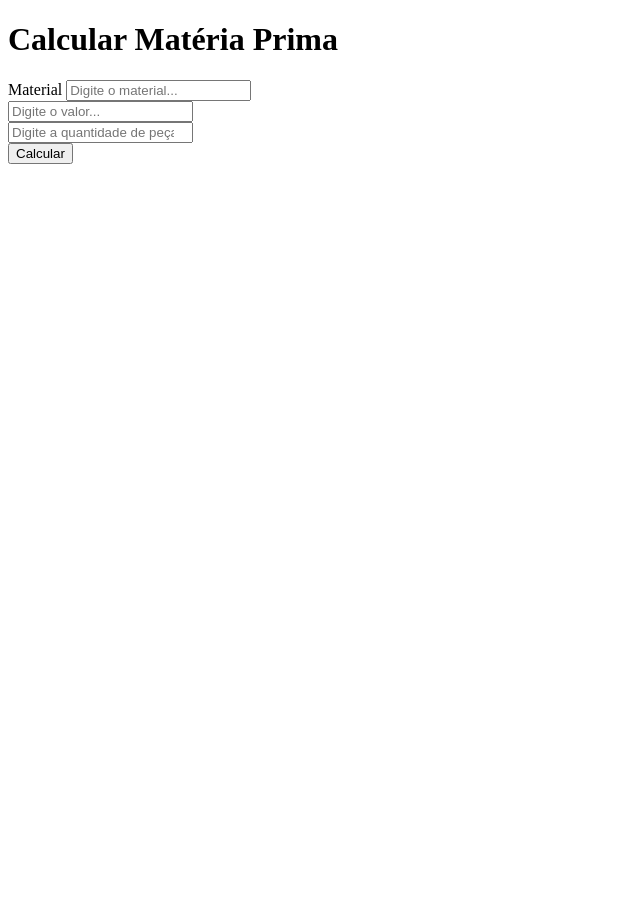
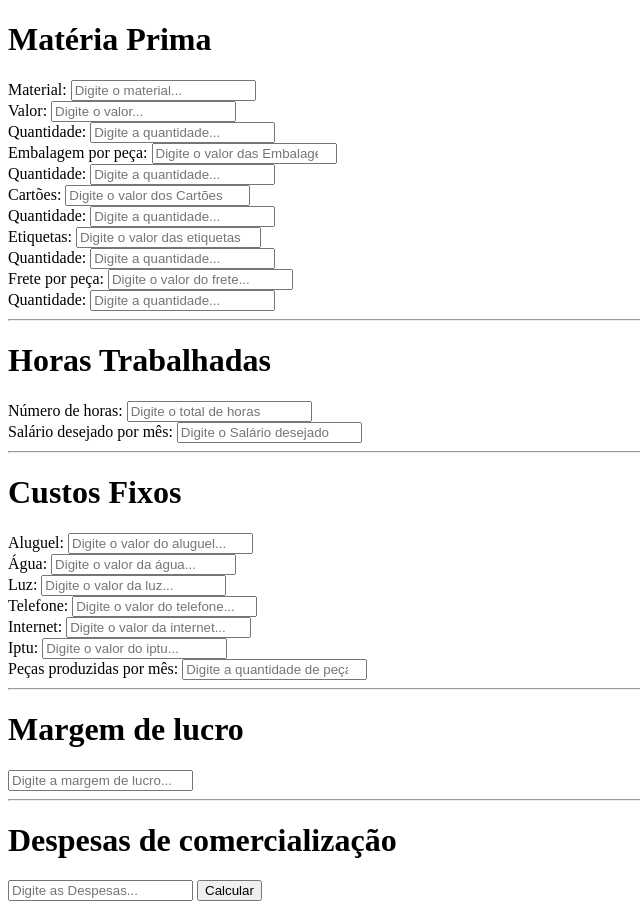
Before and after one commit to galaticghost/precificacao-pecas, a PHP site: page / in a window 1280 px wide. Shown: the whole page, without its empty margins (0-640 px from the left). Before the commit the page ends 164 px from the top, so only its background shows below. Run offline with PHP 8.4, Linux system fonts and the light colour scheme.

Commit message:
Formulário 0.1

```diff
--- a/index.php
+++ b/index.php
@@ -6,16 +6,81 @@
     <title>Preço</title>
 </head>
 <body>
-    <h1>Calcular Matéria Prima</h1>
-<form method="POST" action="controller/produtoController.php">
-    <label>Material</label>
+    <h1>Matéria Prima</h1>
+    <form method="POST" action="controller/produtoController.php">
+    <label>Material:</label>
     <input type="text" placeholder="Digite o material..." name="txtMaterial" required="">
     <br>
-    <input type="number" step="0.01" placeholder="Digite o valor..." name="txtValor">
+    <label>Valor:</label>
+    <input type="number" step="0.01" min="0" placeholder="Digite o valor..." name="txtValor" required>
     <br>
-    <input type="number" placeholder="Digite a quantidade de peças..." name="txtPecas">
+    <label>Quantidade:</label>
+    <input type="number" min="0" placeholder="Digite a quantidade..." name="txtQuantidade" required>
     <br>
+    <label>Embalagem por peça:</label>
+    <input type="number" step="0.01" min="0" placeholder="Digite o valor das Embalagem..." name="txtPecas" required>
+    <br>
+    <label>Quantidade:</label>
+    <input type="number" min="0" placeholder="Digite a quantidade..." name="txtQuantidadeE" required>
+    <br>
+    <label>Cartões:</label>
+    <input type="number" step="0.01" min="0" placeholder="Digite o valor dos Cartões
+    ..." name="txtCartoes" required>
+    <br>
+    <label>Quantidade:</label>
+    <input type="number" min="0" placeholder="Digite a quantidade..." name="txtQuantidadeC" required>
+    <br>
+    <label>Etiquetas:</label>
+    <input type="number" step="0.01" min="0" placeholder="Digite o valor das etiquetas..." name="txtEtiquetas" required>
+    <br>
+    <label>Quantidade:</label>
+    <input type="number" min="0" placeholder="Digite a quantidade..." name="txtQuantidadeEtiquetas" required>
+    <br>
+    <label>Frete por peça:</label>
+    <input type="number" step="0.01" min="0" placeholder="Digite o valor do frete..." name="txtFrete" required>
+    <br>
+    <label>Quantidade:</label>
+    <input type="number" min="0" placeholder="Digite a quantidade..." name="txtQuantidadeFrete" required>
+    <br>
+    <hr>
+    <h1>Horas Trabalhadas</h1>
+    <label>Número de horas:</label>
+    <input type="number" min="0" placeholder="Digite o total de horas" name="txtHoras" >
+    <br>
+    <label>Salário desejado por mês:</label>
+    <input type="number" step='0.01' min="0" placeholder="Digite o Salário desejado" name="txtSalario" >
+    <br>
+    <hr>
+    <h1>Custos Fixos</h1>
+    <label>Aluguel:</label>
+    <input type="number" step='0.01' min="0" placeholder="Digite o valor do aluguel..." name="txtAluguel" required="">
+    <br>
+    <label>Água:</label>
+    <input type="number" step='0.01' min="0" placeholder="Digite o valor da água..." name="txtAgua" required="">
+    <br>
+    <label>Luz:</label>
+    <input type="number" step='0.01' min="0" placeholder="Digite o valor da luz..." name="txtLuz" required="">
+    <br>
+    <label>Telefone:</label>
+    <input type="number" step='0.01' min="0" placeholder="Digite o valor do telefone..." name="txtTelefone" required="">
+    <br>
+    <label>Internet:</label>
+    <input type="number" step='0.01' min="0" placeholder="Digite o valor da internet..." name="txtInternet" required="">
+    <br>
+    <label>Iptu:</label>
+    <input type="number" step='0.01' min="0" placeholder="Digite o valor do iptu..." name="txtIptu" required="">
+    <br>
+    <label>Peças produzidas por mês: </label>
+    <input type="number" min="0" placeholder="Digite a quantidade de peças..." name="txtPecasCF" required="">
+    <br>
+    <hr>
+    <h1>Margem de lucro</h1>
+    <input type="number" min="0" placeholder="Digite a margem de lucro..." name="txtMargemLucro" required="">
+    <hr>
+    <h1>Despesas de comercialização</h1>
+    <input type="number" min="0" placeholder="Digite as Despesas..." name="txtDespesas" required="">
     <input type="submit" value="Calcular" />
     </form>
+
 </body>
 </html>
```
Also changed, not shown: controller/produtoController.php (+5 -10 lines).
